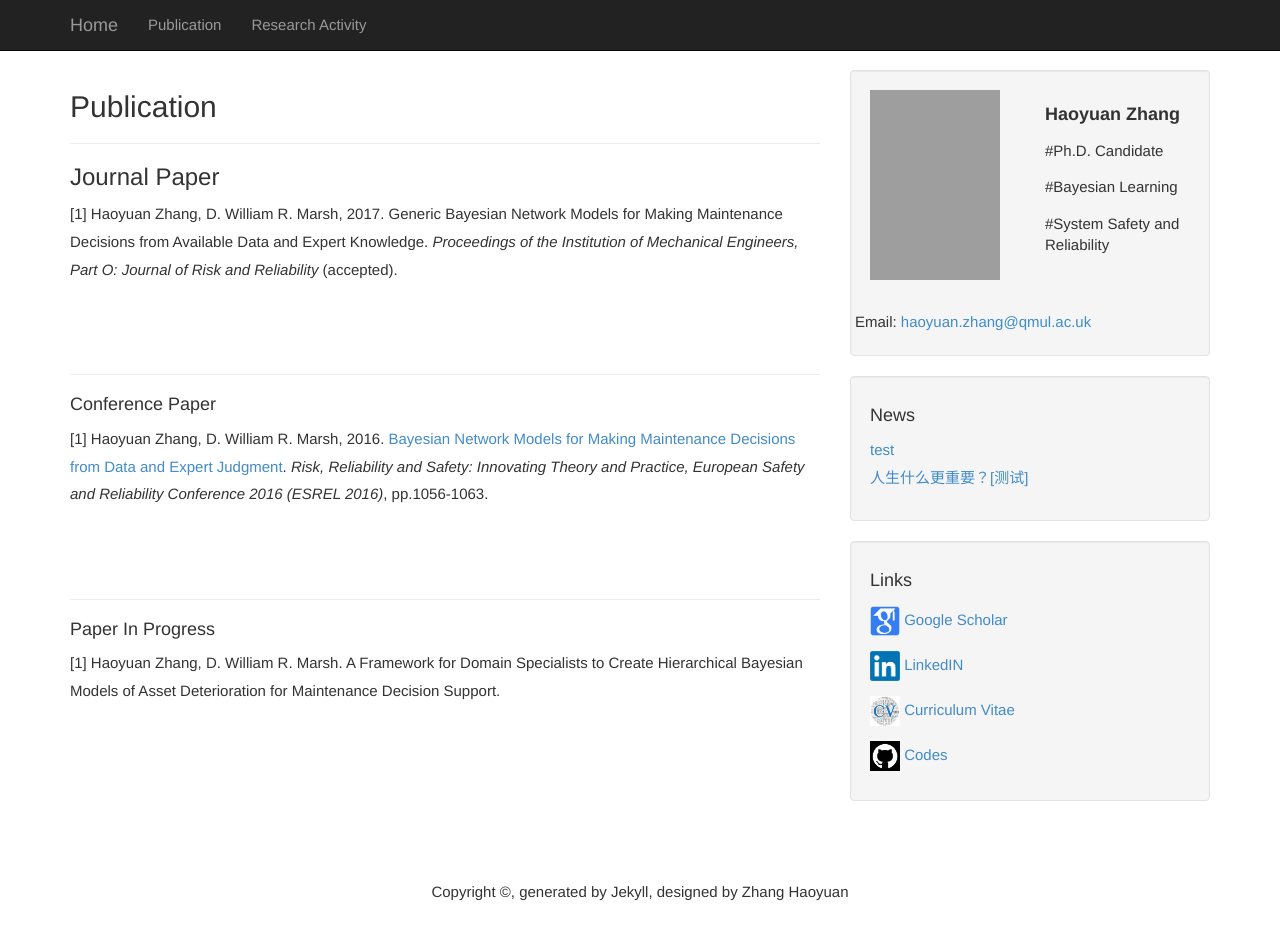
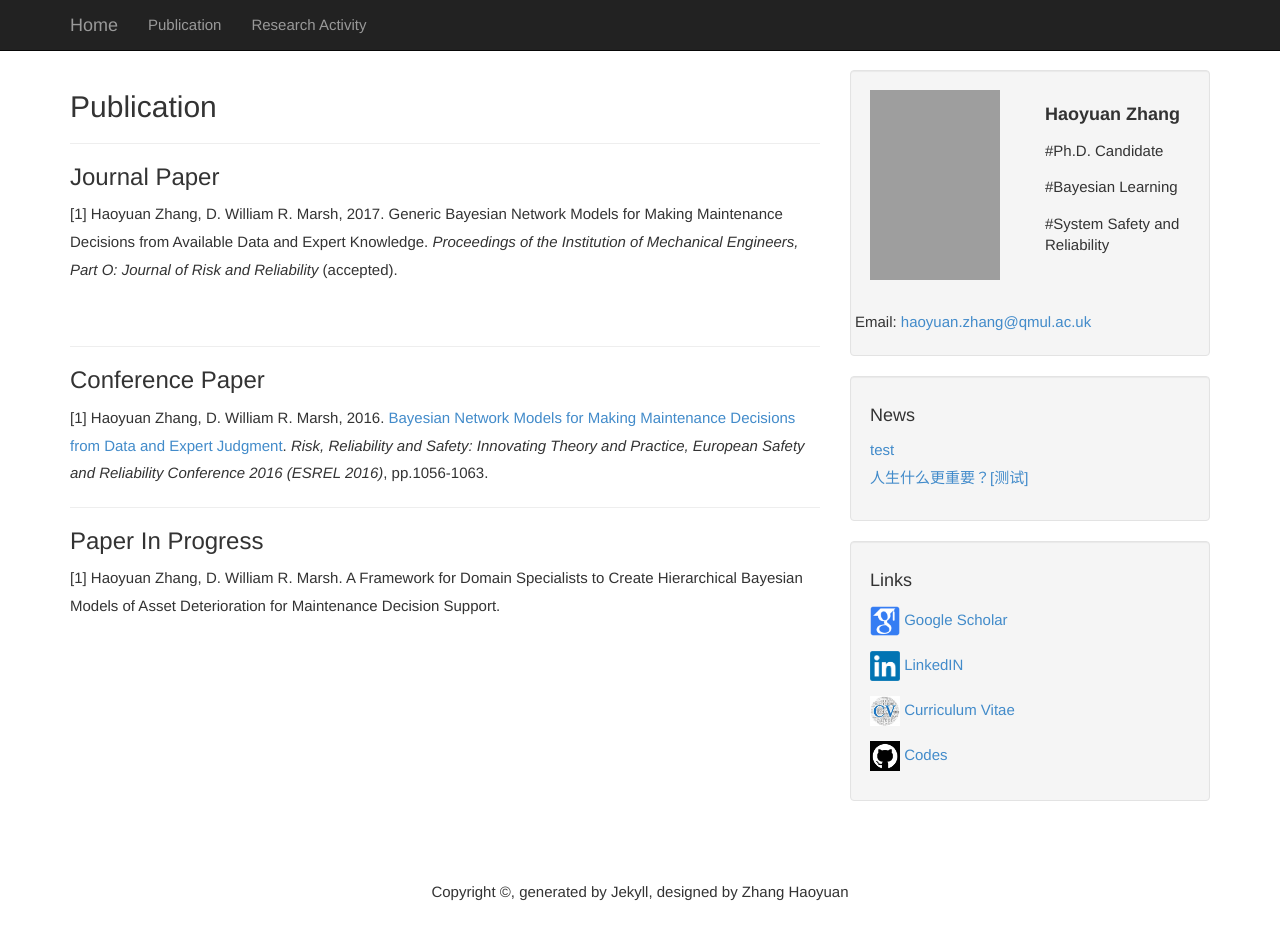
Before and after one commit to july0905/haoyuanzhang1990.github.io, a Jekyll site: the page built from pub.md, in a window 1280 px wide and 953 px high. Shown: the top 940 px of the window. Built offline with Jekyll 4.4.1, drawn with Linux system fonts in a browser that asks for light colours; grey boxes are pictures that could not be loaded.

Commit message:
Update pub.md

```diff
--- a/pub.md
+++ b/pub.md
@@ -9,18 +9,17 @@ title: "Publication"
 <h3> Journal Paper</h3>
 [1] Haoyuan Zhang, D. William R. Marsh, 2017. Generic Bayesian Network Models for Making Maintenance Decisions from Available Data and Expert Knowledge. <i>Proceedings of the Institution of Mechanical Engineers, Part O: Journal of Risk and Reliability</i> (accepted).
 
-<br> &nbsp;
+<p> &nbsp;</p>
 
 <hr>
 
-#### Conference Paper
+<h3>Conference Paper</h3>
 [1] Haoyuan Zhang, D. William R. Marsh, 2016. <a href="https://qmro.qmul.ac.uk/xmlui/bitstream/handle/123456789/13065/Marsh%20Bayesian%20Network%20Models%20for%20Making%202016%20Accepted.pdf?sequence=1">Bayesian Network Models for Making Maintenance Decisions from Data and Expert Judgment</a>. <i>
 Risk, Reliability and Safety: Innovating Theory and Practice, European Safety and Reliability Conference 2016 (ESREL 2016)</i>, pp.1056-1063.
 
 
-<br> &nbsp;
 <hr>
 
 
-#### Paper In Progress
+<h3>Paper In Progress</h3>
 [1] Haoyuan Zhang, D. William R. Marsh. A Framework for Domain Specialists to Create Hierarchical Bayesian Models of Asset Deterioration for Maintenance Decision Support.
```
